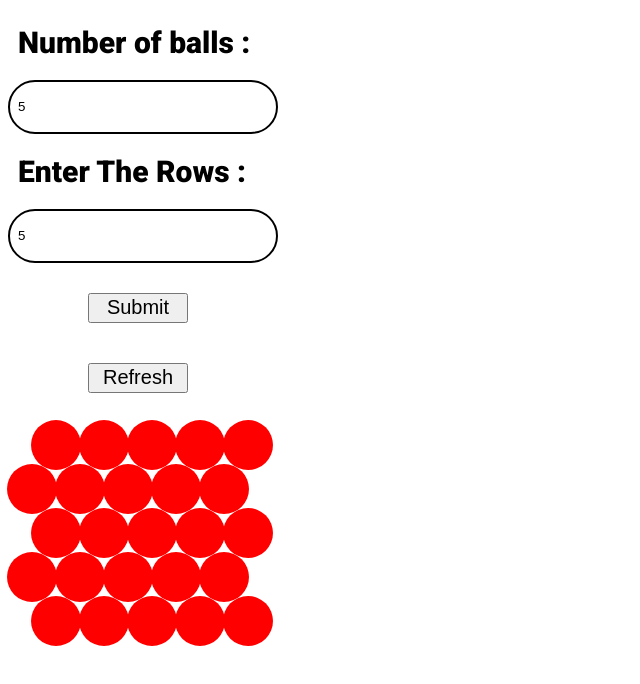
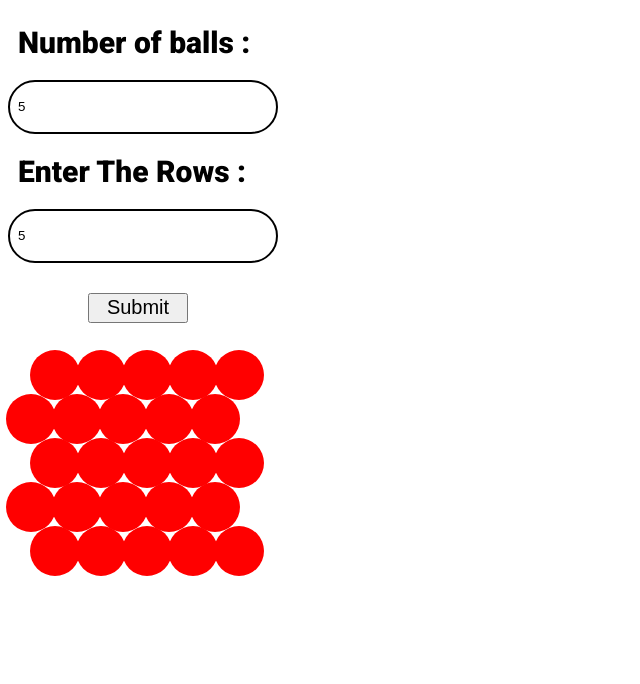
Before and after one commit to X-genius/ROW_COLUMN_2D_BALLS, a plain HTML site: page index.html in a window 1280 px wide. Both pictures are taken after typing "5", "5" into the empty fields and a click on the button "Submit". Shown: the part 96-780 px from the top of the page, without its empty margins (0-640 px from the left). Drawn offline with Linux system fonts and the light colour scheme.

Commit message:
updated code when we add new rows and cols

```diff
--- a/Ball.css
+++ b/Ball.css
@@ -52,21 +52,12 @@
     margin: 30px 80px;
 }
 
-#refresh-btn
-{
-    font-size: 20px;
-    text-align: center;
-    height: 30px;
-    width: 100px;
-    margin: 10px 80px 30px 80px;
-}
-
 .balls
 {
     border-radius: 50%;
     width: 50px;
     height: 50px;
-    margin: -3px -1px;
+    margin: -3px -2px;
 }
 
 .row
--- a/index.html
+++ b/index.html
@@ -15,35 +15,30 @@
                   <label id = "row-label">Enter The Rows : </label>
                   <input type ="number" placeholder = "Enter The Rows" id = "row-input"/>
                   <button type = "button" id = "submit-btn" onclick="ballShowFun()">Submit</button>
-                  <button type = "button" id = "refresh-btn" value = "Refresh" onclick="history.go(0)">Refresh</button>
             </form>
-          <div id='container'>
 
-          </div>
 
             <script>
+               let ball = document.createElement('DIV');
+               ball.classList.add('balls');
+               ball.setAttribute('id','red');
+               let flag = 0;
 
-                let flag = 0;
                 function ballShowFun()
                 {
-                    let a = document.getElementsByClassName('row');
+                   if (flag == 1)
+                   {
+                     document.getElementById('container').remove();
+                   }
 
-                    if (flag == 1)
-                    {
-                        a.remove();
-                    }
-
-                    else
-                    {
-                        flag = 1;
-                    }
+                   let container = document.createElement('DIV');
+                   container.setAttribute('id','container');
+                   document.body.appendChild(container);
+                   flag = 1;
 
                    let x;
                    let row = document.getElementById("row-input").value;
                    let col = document.getElementById("col-input").value;
-                   let ball = document.createElement('DIV');
-                   ball.classList.add('balls');
-                   ball.setAttribute('id','red');
 
                    for(let r = 0; r < parseInt(row , 10); r++)
                    {
@@ -56,7 +51,6 @@
                          x.classList.add("marginLeftPresent");
                       }
 
-
                       for(let c = 0; c < parseInt(col , 10); c++)
                       {
                          x.innerHTML += '<div class="balls" id="red"></div>';
```
